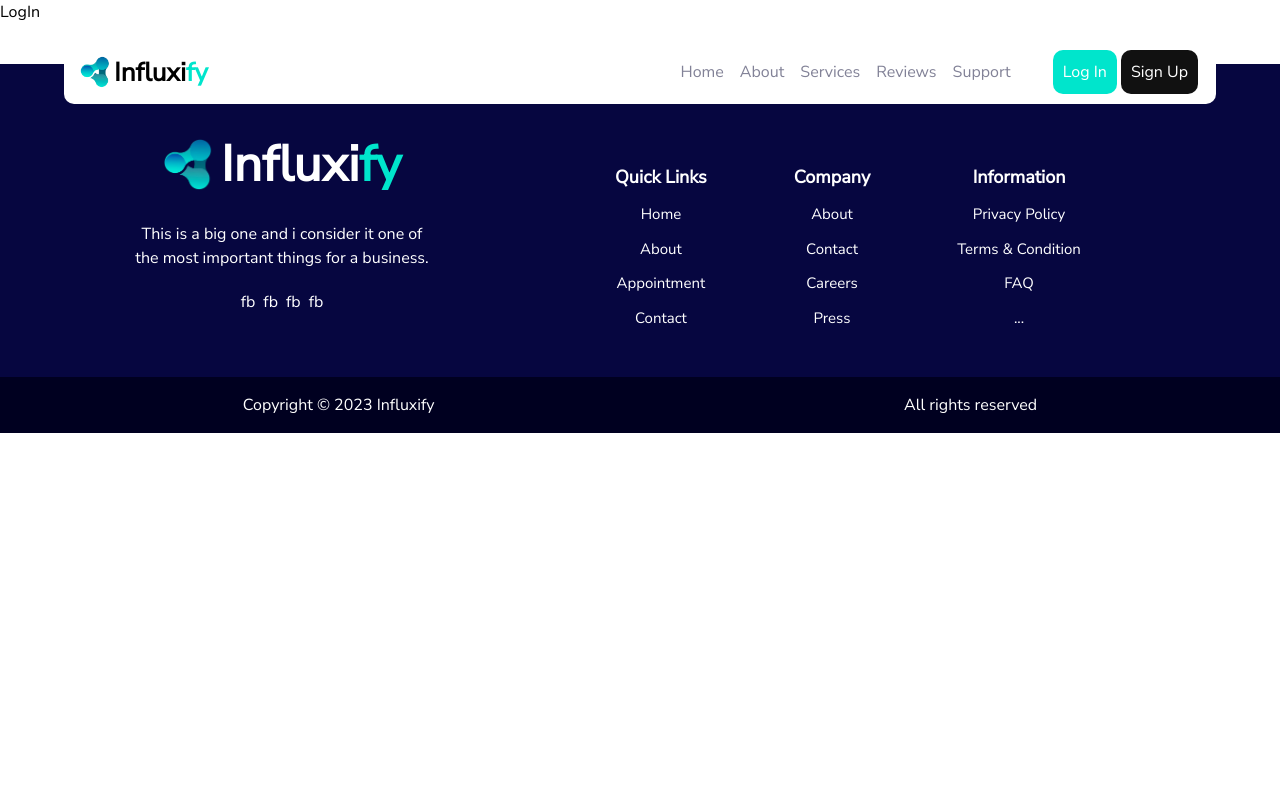
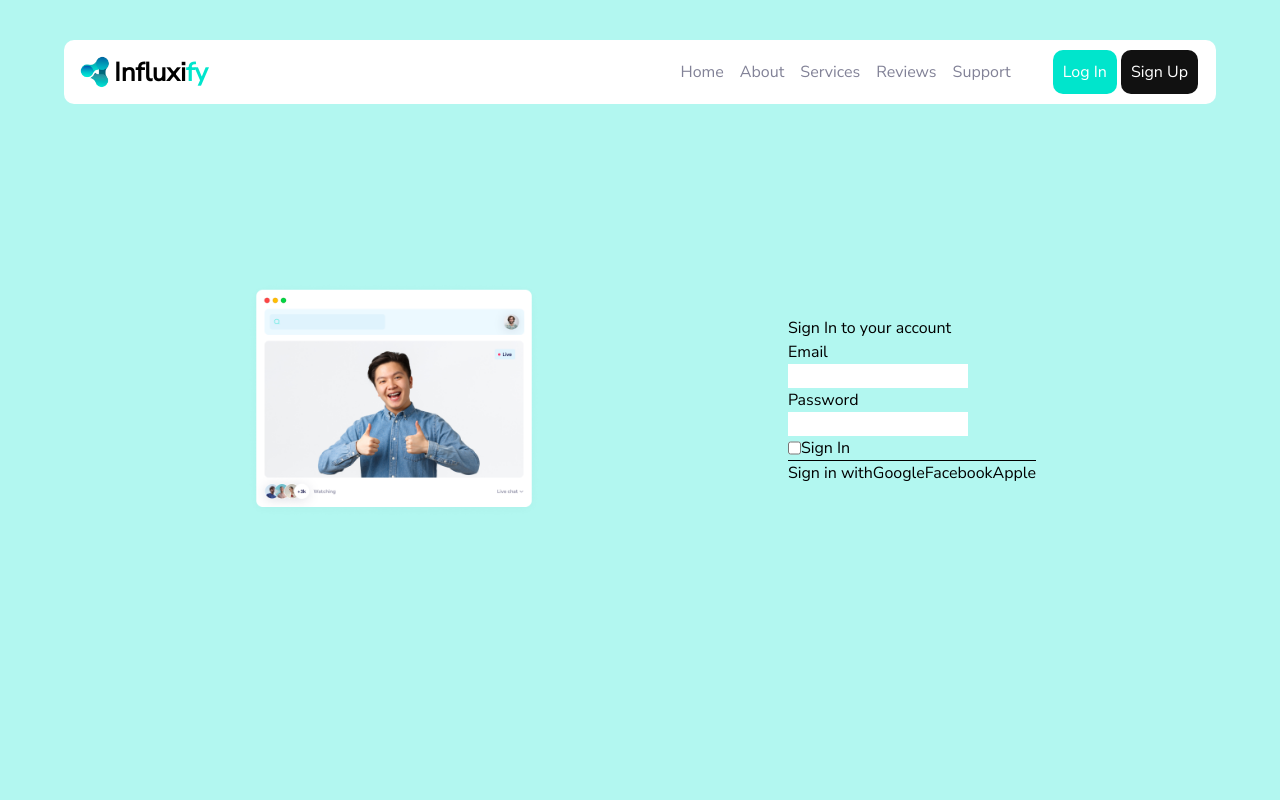
Before and after one commit to JewelShahi/influxify, a Next.js app: page /log-in in a window 1280 px wide. Shown: the top 800 px of the page. Built offline with nearby package versions, Linux system fonts and the light colour scheme.

Commit message:
log-in update

```diff
--- a/app/log-in/page.jsx
+++ b/app/log-in/page.jsx
@@ -1,9 +1,36 @@
-import React from 'react'
+import Image from "next/image";
+import React from "react";
 
 function LogIn() {
   return (
-    <div>LogIn</div>
-  )
+    <div className="h-screen w-full flex flex-col md:flex-row items-center justify-evenly bg-secondary/30 ">
+      <Image src={"/assets/heroMain.png"} width={300} height={300} alt="" />
+      <div>
+        <h1>Sign In to your account</h1>
+        <div>
+          <div>
+            <h6>Email</h6>
+            <input type="text" placeholder="" />
+          </div>
+          <div>
+            <h6>Password</h6>
+            <input type="password" placeholder="" />
+          </div>
+          <div className="flex">
+            <input type="checkbox" name="" id="" />
+            <button>Sign In</button>
+          </div>
+        </div>
+        <div>
+          <hr />
+          Sign in with
+          <button>Google</button>
+          <button>Facebook</button>
+          <button>Apple</button>
+        </div>
+      </div>
+    </div>
+  );
 }
 
-export default LogIn
+export default LogIn;
```
